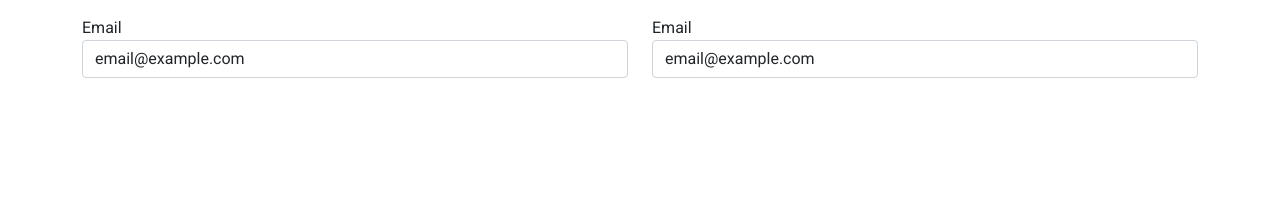
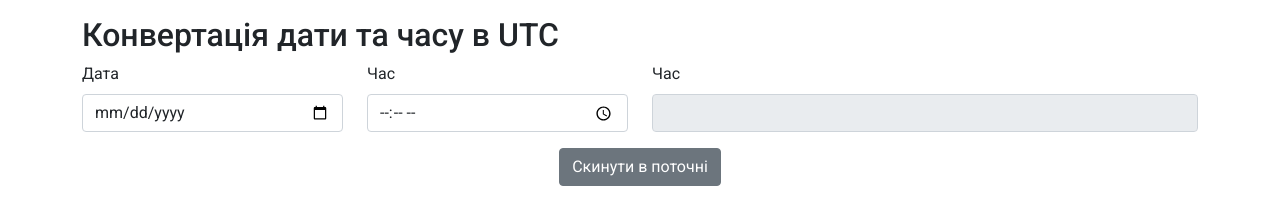
Before and after one commit to tougaj/timestamp2ISO, a plain HTML site: page index.html in a window 1280 px wide. Drawn offline with nearby package versions, Linux system fonts and the light colour scheme.

Commit message:
Улучшен макет страницы.

```diff
--- a/index.html
+++ b/index.html
@@ -4,34 +4,63 @@
 		<meta charset="UTF-8" />
 		<meta name="viewport" content="width=device-width, initial-scale=1.0" />
 		<title>Document</title>
-		<link rel="preconnect" href="https://fonts.googleapis.com">
-<link rel="preconnect" href="https://fonts.gstatic.com" crossorigin>
-<link href="https://fonts.googleapis.com/css2?family=Roboto:ital,wght@0,400;0,500;0,700;0,900;1,400;1,500;1,700;1,900&display=swap" rel="stylesheet">
-<link href="https://cdn.jsdelivr.net/npm/bootstrap@5.1.3/dist/css/bootstrap.min.css" rel="stylesheet" integrity="sha384-1BmE4kWBq78iYhFldvKuhfTAU6auU8tT94WrHftjDbrCEXSU1oBoqyl2QvZ6jIW3" crossorigin="anonymous">
-		<link rel="stylesheet" href="./style.css">
+		<link rel="preconnect" href="https://fonts.googleapis.com" />
+		<link rel="preconnect" href="https://fonts.gstatic.com" crossorigin />
+		<link
+			href="https://fonts.googleapis.com/css2?family=Roboto:ital,wght@0,400;0,500;0,700;0,900;1,400;1,500;1,700;1,900&display=swap"
+			rel="stylesheet"
+		/>
+		<link
+			href="https://cdn.jsdelivr.net/npm/bootstrap@5.1.3/dist/css/bootstrap.min.css"
+			rel="stylesheet"
+			integrity="sha384-1BmE4kWBq78iYhFldvKuhfTAU6auU8tT94WrHftjDbrCEXSU1oBoqyl2QvZ6jIW3"
+			crossorigin="anonymous"
+		/>
+		<link rel="stylesheet" href="./style.css" />
 	</head>
 	<body>
 		<div class="container">
-			<form class="row">
-				<div class="col-6">
-					<label for="staticEmail2" class="ащкь-дфиуд">Email</label>
-					<input type="text" class="form-control" id="staticEmail2" value="email@example.com">
+			<div class="row">
+				<div class="col">
+					<h2>Конвертація дати та часу в UTC</h2>
+				</div>
+			</div>
+			<form class="row" id="formTimeStamp">
+				<div class="col-3">
+					<label for="editDate" class="form-label">Дата</label>
+					<input type="date" class="form-control" id="editDate" value="" />
+				</div>
+				<div class="col-3">
+					<label for="editTime" class="form-label">Час</label>
+					<input type="time" class="form-control" id="editTime" value="" />
 				</div>
 				<div class="col-6">
-					<label for="staticEmail2" class="ащкь-дфиуд">Email</label>
-					<input type="text" class="form-control" id="staticEmail2" value="email@example.com">
+					<label for="editTime" class="form-label">Час</label>
+					<input type="text" class="form-control" id="utcDate" value="" readonly />
 				</div>
 			</form>
+			<div class="row mt-3">
+				<div class="col text-center">
+					<button class="btn btn-secondary" id="btnReset">Скинути в поточні</button>
+				</div>
+			</div>
 		</div>
-
-
 		<script
 			src="https://code.jquery.com/jquery-3.6.0.min.js"
 			integrity="sha256-/xUj+3OJU5yExlq6GSYGSHk7tPXikynS7ogEvDej/m4="
 			crossorigin="anonymous"
 		></script>
-<script src="https://cdn.jsdelivr.net/npm/bootstrap@5.1.3/dist/js/bootstrap.bundle.min.js" integrity="sha384-ka7Sk0Gln4gmtz2MlQnikT1wXgYsOg+OMhuP+IlRH9sENBO0LRn5q+8nbTov4+1p" crossorigin="anonymous"></script>
-		<script src="https://cdnjs.cloudflare.com/ajax/libs/moment.js/2.29.1/moment.min.js" integrity="sha512-qTXRIMyZIFb8iQcfjXWCO8+M5Tbc38Qi5WzdPOYZHIlZpzBHG3L3by84BBBOiRGiEb7KKtAOAs5qYdUiZiQNNQ==" crossorigin="anonymous" referrerpolicy="no-referrer"></script>
+		<script
+			src="https://cdn.jsdelivr.net/npm/bootstrap@5.1.3/dist/js/bootstrap.bundle.min.js"
+			integrity="sha384-ka7Sk0Gln4gmtz2MlQnikT1wXgYsOg+OMhuP+IlRH9sENBO0LRn5q+8nbTov4+1p"
+			crossorigin="anonymous"
+		></script>
+		<script
+			src="https://cdnjs.cloudflare.com/ajax/libs/moment.js/2.29.1/moment.min.js"
+			integrity="sha512-qTXRIMyZIFb8iQcfjXWCO8+M5Tbc38Qi5WzdPOYZHIlZpzBHG3L3by84BBBOiRGiEb7KKtAOAs5qYdUiZiQNNQ=="
+			crossorigin="anonymous"
+			referrerpolicy="no-referrer"
+		></script>
 		<script src="./main.js"></script>
 	</body>
 </html>
```
